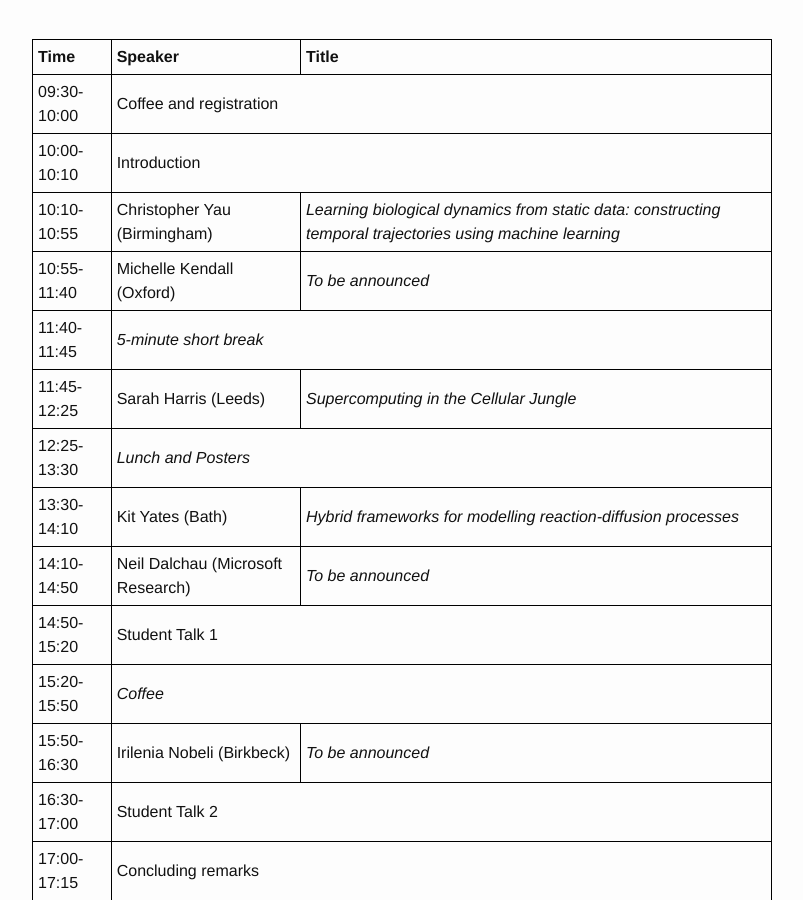
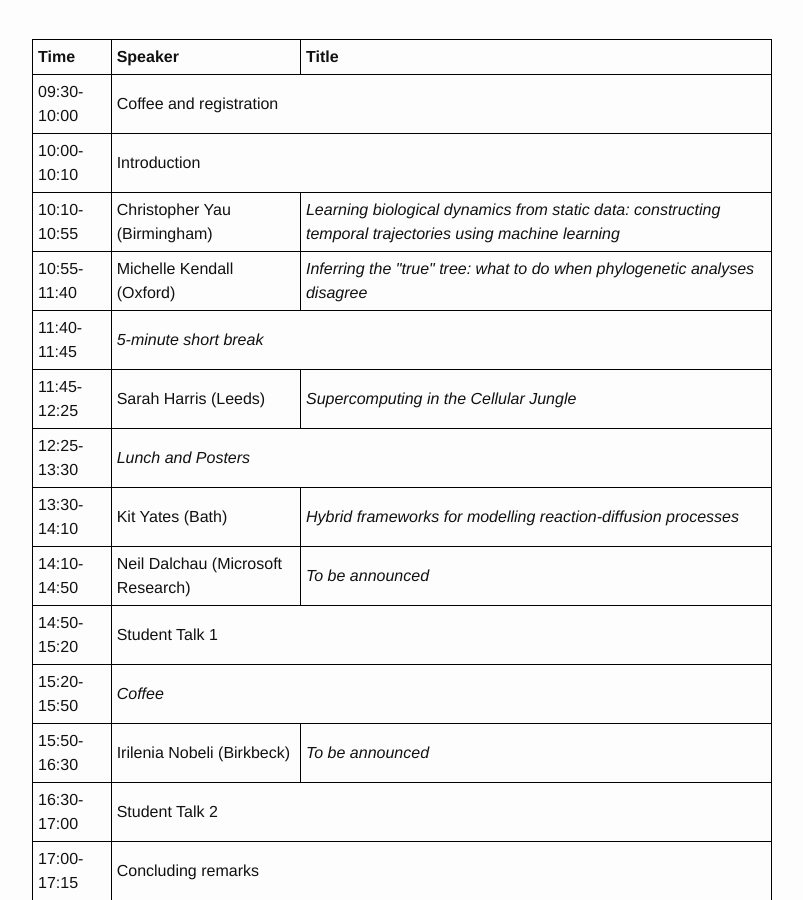
Before and after one commit to qsbworkshop/qsb2019, a Jekyll site: the page built from docs/programme.md, in a window 1280 px wide and 900 px high, scrolled down 897 px. Shown: the whole window, without its empty margins (238-1041 px from the left). Built offline with Jekyll 4.4.1, drawn with Linux system fonts in a browser that asks for light colours.

Commit message:
Update Michelle Kendall

```diff
--- a/docs/programme.md
+++ b/docs/programme.md
@@ -56,7 +56,7 @@ th {
   <tr>
     <td>10:55-11:40</td>
     <td>Michelle Kendall (Oxford)</td>
-    <td><i>To be announced</i></td>
+    <td><i>Inferring the "true" tree: what to do when phylogenetic analyses disagree</i></td>
   </tr>
   <tr>
     <td>11:40-11:45</td>
```
